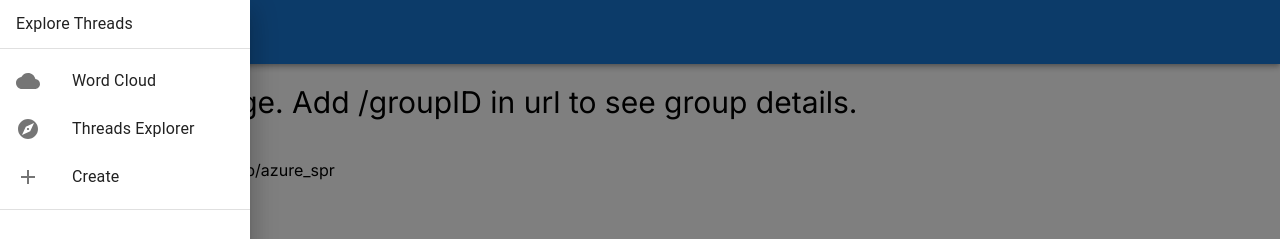
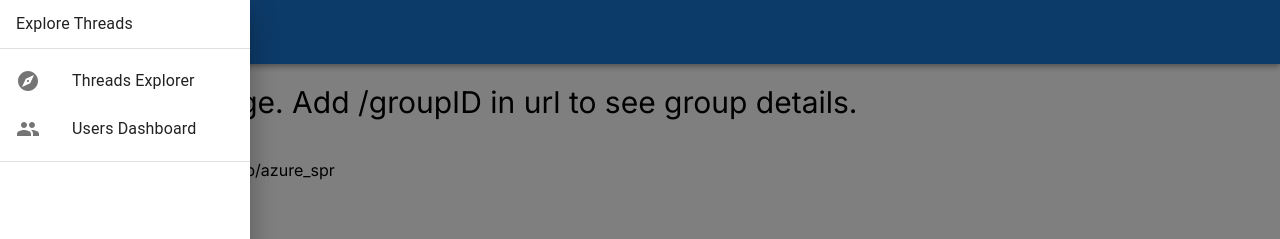
Before and after one commit to technologic808/threads-explorer, a Next.js app: page /group in a window 1280 px wide. Both pictures are taken after a click on the button "open drawer". Shown: the top 239 px of the page. Built offline with nearby package versions, Linux system fonts and the light colour scheme.

Commit message:
Update AppBar Menu and Navigation

```diff
--- a/app/components/AppBar.js
+++ b/app/components/AppBar.js
@@ -18,10 +18,13 @@ import ListItemText from '@mui/material/ListItemText';
 import CloudIcon from '@mui/icons-material/Cloud';
 import ExploreIcon from '@mui/icons-material/Explore';
 import Divider from '@mui/material/Divider';
-import { Add } from '@mui/icons-material';
+import { Add, Group } from '@mui/icons-material';
 import Link from 'next/link';
+import { usePathname } from 'next/navigation'
 
 export default function SearchAppBar() {
+    const pathname = usePathname()
+    const id = pathname.split('/')[2]
 
     const [isOpen, setIsOpen] = React.useState(false);
 
@@ -36,23 +39,17 @@ export default function SearchAppBar() {
             onClick={() => toggleDrawer(false)}
             onKeyDown={() => toggleDrawer(false)}
         >
+            <Link href={`/`}>
             <ListItem key={'Title'} disablePadding>
                 <ListItemButton>
                     <ListItemText primary={'Explore Threads'} />
                 </ListItemButton>
             </ListItem>
+            </Link>
             <Divider />
             <List>
-                <ListItem key={'WordCloud'} disablePadding>
-                    <ListItemButton>
-                        <ListItemIcon>
-                            <CloudIcon />
-                        </ListItemIcon>
-                        <ListItemText primary={'Word Cloud'} />
-                    </ListItemButton>
-                </ListItem>
                 <ListItem key={'ThreadsExplorer'} disablePadding>
-                    <Link href="/">
+                    <Link href={`/group/${id}`}>
                     <ListItemButton>
                         <ListItemIcon>
                             <ExploreIcon />
@@ -61,13 +58,13 @@ export default function SearchAppBar() {
                         </ListItemButton>
                     </Link>
                 </ListItem>
-                <ListItem key={'Create'} disablePadding onClick={() => console.log('+')}>
-                    <Link href="/create">
+                <ListItem key={'Users Dashboard'} disablePadding onClick={() => console.log('+')}>
+                    <Link href={`/usersDashboard/${id}`}>
                         <ListItemButton>
                             <ListItemIcon>
-                                <Add />
+                                <Group />
                             </ListItemIcon>
-                            <ListItemText primary={'Create'} />
+                            <ListItemText primary={'Users Dashboard'} />
                         </ListItemButton>
                     </Link>
                 </ListItem>
```
